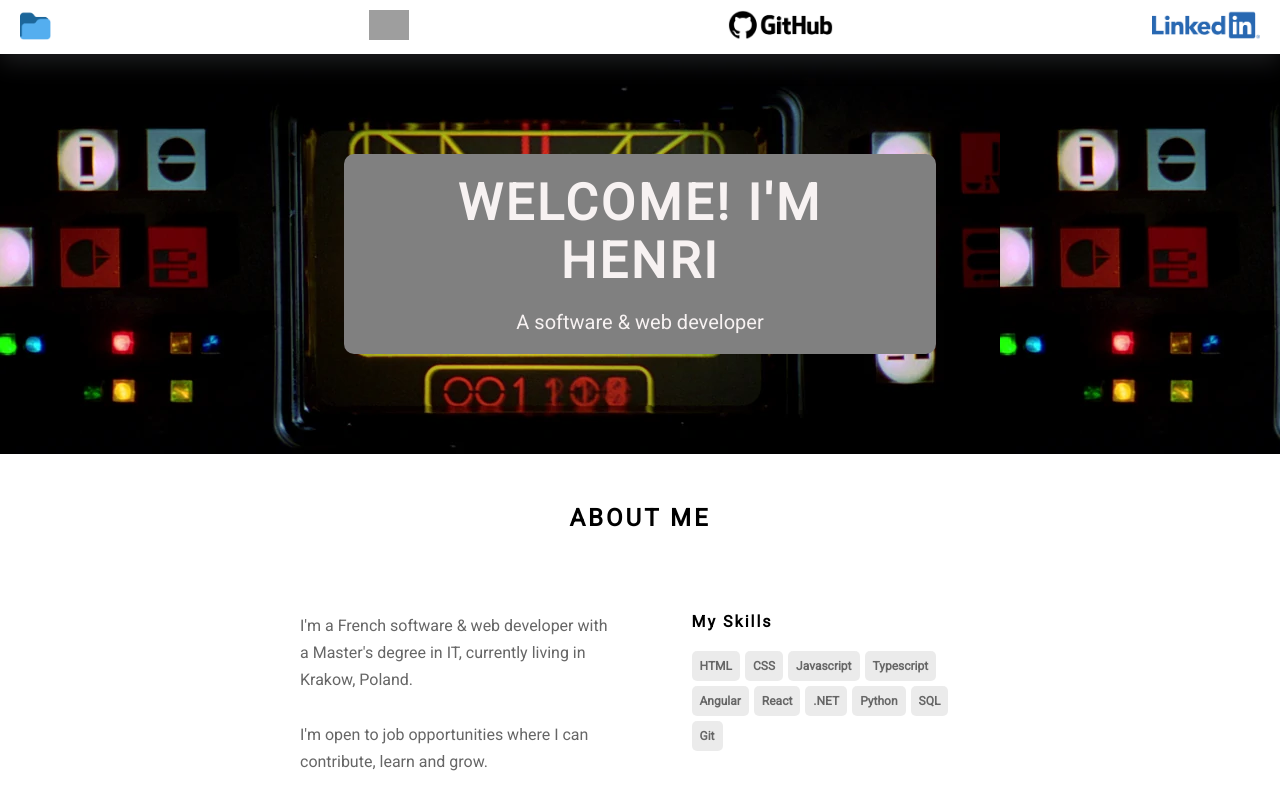
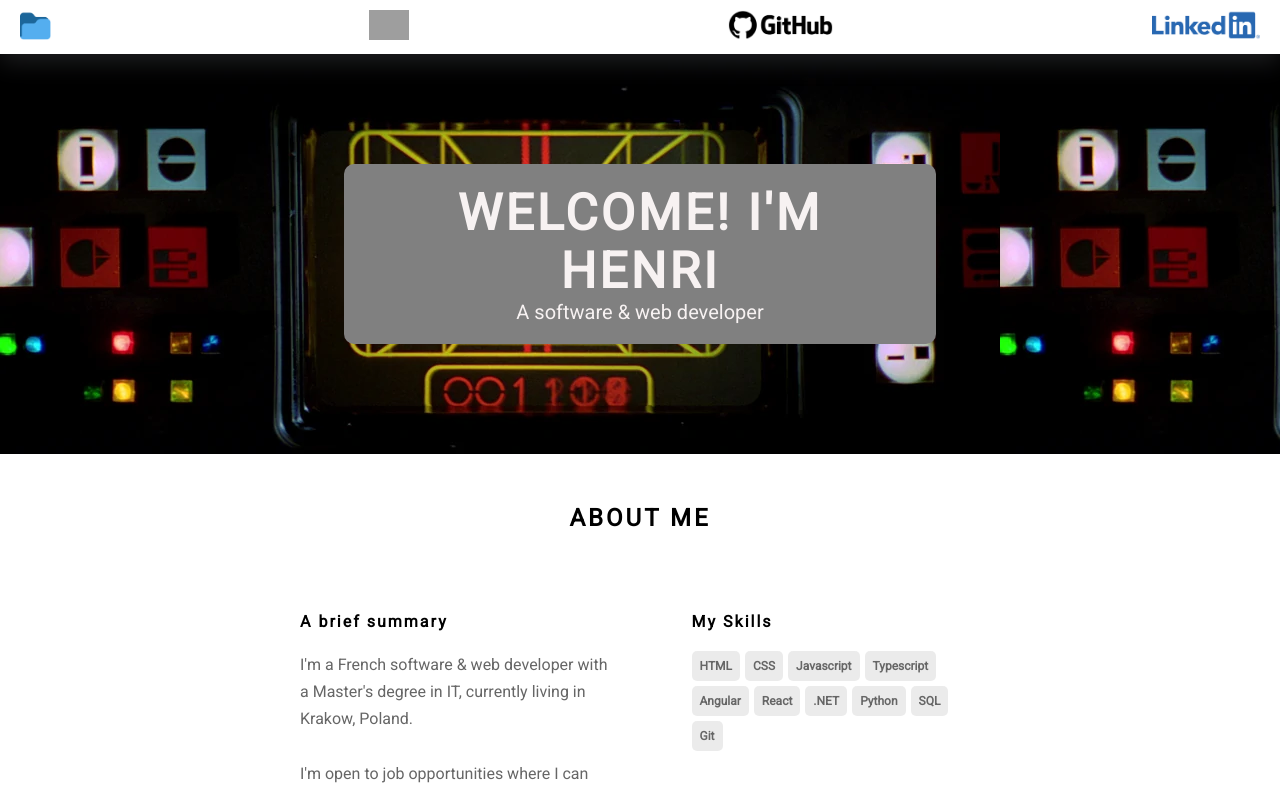
Before and after one commit to Henri88390/download_cv, a React (Create React App) app: page / in a window 1280 px wide. Shown: the top 792 px of the page. Built offline with nearby package versions, Linux system fonts and the light colour scheme; grey boxes are pictures that could not be loaded.

Commit message:
add subtitle in About me section

```diff
--- a/src/pages/Page1/Page1.scss
+++ b/src/pages/Page1/Page1.scss
@@ -61,20 +61,16 @@
   }
 }
 
-.body-right__description {
+.about-me__description {
   color: #666;
   line-height: 1.7;
   white-space: pre-wrap;
 }
 
-.__title {
+.about-me__title {
   letter-spacing: 2px;
   font-weight: bold;
   margin-bottom: 20px;
-}
-
-.body-right__title {
-  @extend .__title;
 }
 
 .skills {
--- a/src/pages/Page1/Page1.tsx
+++ b/src/pages/Page1/Page1.tsx
@@ -29,10 +29,11 @@ If you have an opportunity that matches my skills and experience, don't hesitate
       <div className="page1__title">ABOUT ME</div>
       <div className="page1-content">
         <div className="body-left">
-          <div className="body-right__description">{text1}</div>
+          <div className="about-me__title">A brief summary</div>
+          <div className="about-me__description">{text1}</div>
         </div>
         <div className="body-right">
-          <div className="body-right__title">My Skills</div>
+          <div className="about-me__title">My Skills</div>
           <div className="skills">
             {skills.map((skill) => (
               <Skill key={skill} title={skill} />
```
